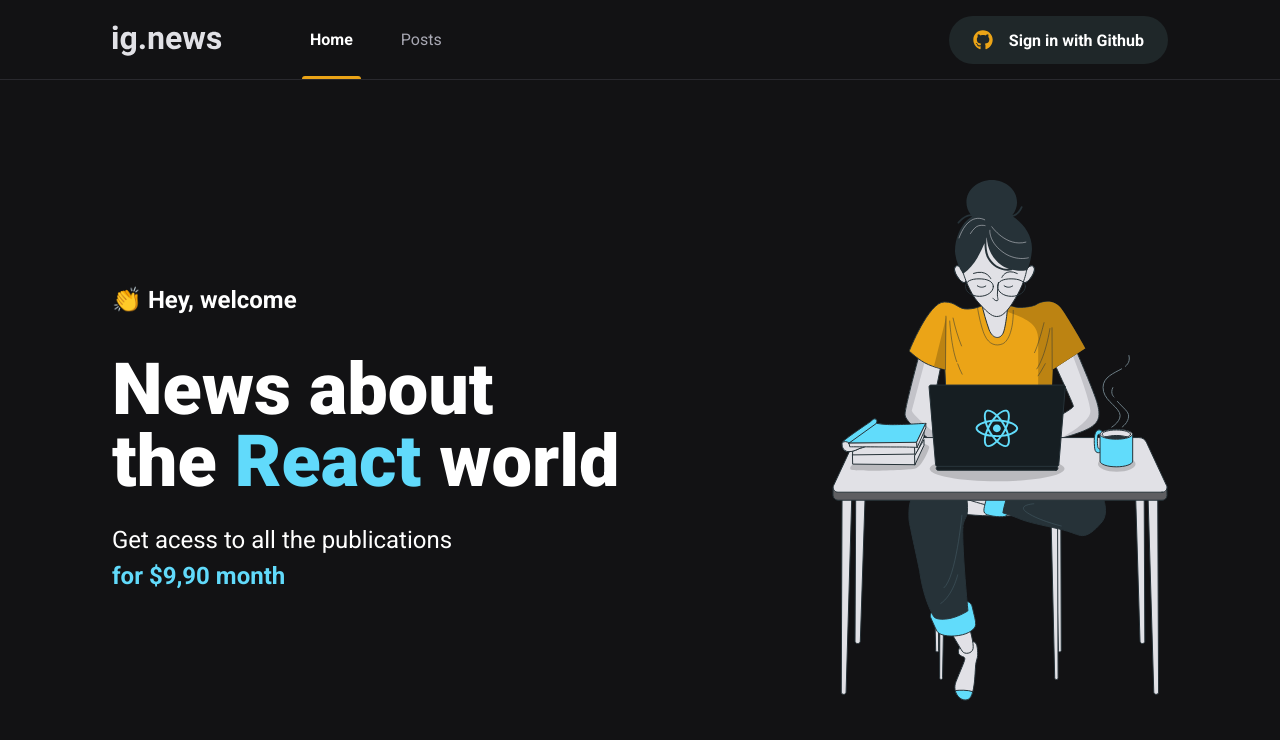
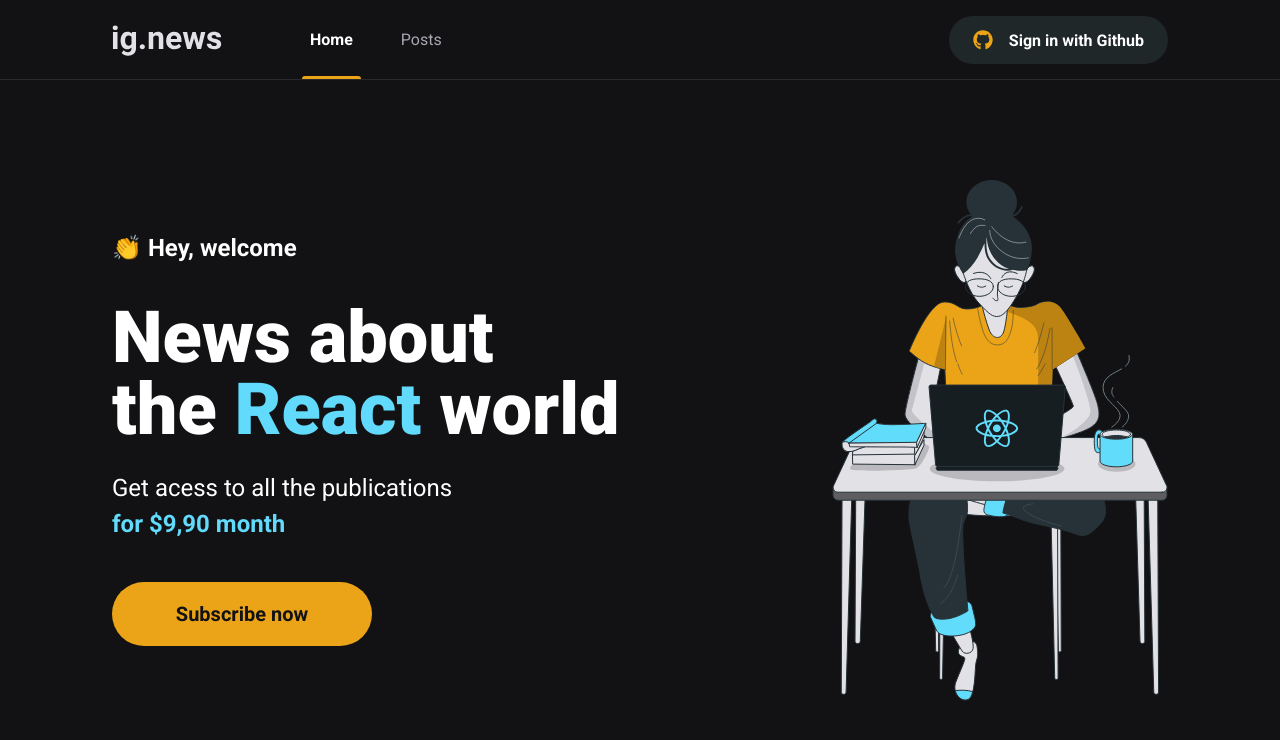
Before and after one commit to Dex64ter/ig.news, a Next.js app: page / in a window 1280 px wide. Shown: the top 740 px of the page. Built offline with nearby package versions, Linux system fonts and the light colour scheme.

Commit message:
Create button subscribe in home page

```diff
--- /dev/null
+++ b/src/components/SubscribeButton/index.tsx
@@ -0,0 +1,9 @@
+import styles from "./styles.module.scss"
+
+export function SubscribeButton() {
+  return (
+    <button type="button" className={styles.subscribeButton}>
+      Subscribe now
+    </button>
+  );
+}
--- /dev/null
+++ b/src/components/SubscribeButton/styles.module.scss
@@ -0,0 +1,21 @@
+.subscribeButton {
+  height: 4rem;
+  width: 260px;
+  border-radius: 2rem;
+  border: 0;
+  background-color: var(--yellow-500);
+  color: var(--grey-900);
+
+  font-weight: bold;
+  font-size: 1.25rem;
+
+  display: flex;
+  align-items: center;
+  justify-content: center;
+
+  transition: filter .2s;
+
+  &:hover {
+    filter: brightness(0.8);
+  }
+}
--- a/src/pages/home.module.scss
+++ b/src/pages/home.module.scss
@@ -38,4 +38,9 @@
     }
   }
 
+  button {
+    margin-top: 2.5rem;
+
+  }
+
 }
--- a/src/pages/index.tsx
+++ b/src/pages/index.tsx
@@ -1,5 +1,6 @@
 import Head from "next/head";
 import styles from './home.module.scss'
+import { SubscribeButton } from "../components/SubscribeButton";
 
 export default function Home() {
   return (
@@ -18,6 +19,7 @@
             Get acess to all the publications <br />
             <span>for $9,90 month</span>
           </p>
+          <SubscribeButton />
         </section>
         <img src="/images/avatar.svg" alt="girl coding" />
       </main>
```
